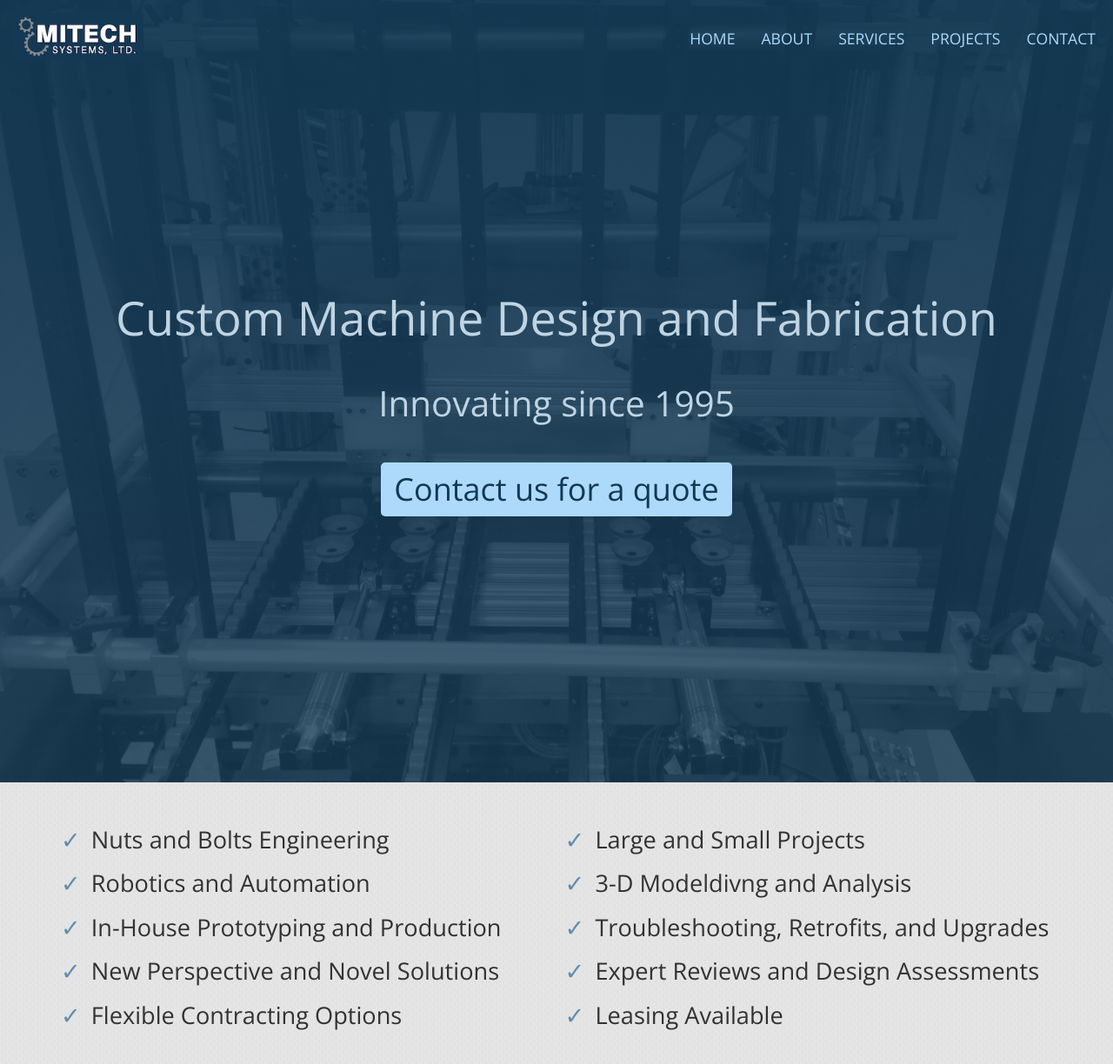
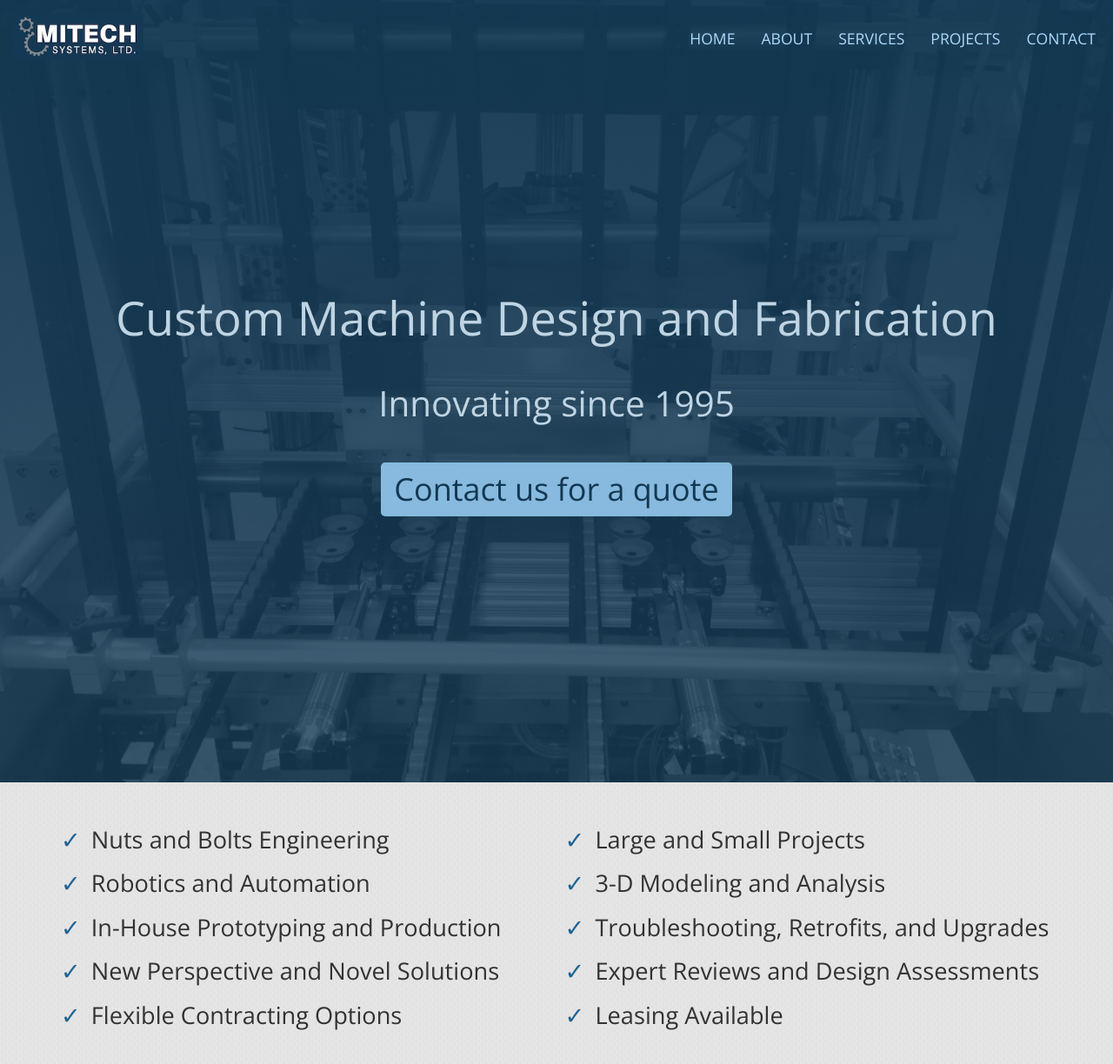
Before and after one commit to mitechsys/mitech, a Jekyll site: the page built from _pages/index.html, in a window 1280 px wide, cut to the strip 0-1229 px from the top of the page. Shown: the top 1224 px of the strip at 87% size. Built offline with Jekyll 4.4.1, drawn with Linux system fonts in a browser that asks for light colours; nearby versions of some CDN libraries.

Commit message:
Update home page styles

```diff
--- a/_includes/services_grid.html
+++ b/_includes/services_grid.html
@@ -3,7 +3,7 @@
     <div><span>&#x2713;</span>Nuts and Bolts Engineering</div>
     <div><span>&#x2713;</span>Large and Small Projects</div>
     <div><span>&#x2713;</span>Robotics and Automation</div>
-    <div><span>&#x2713;</span>3-D Modeldivng and Analysis</div>
+    <div><span>&#x2713;</span>3-D Modeling and Analysis</div>
     <div><span>&#x2713;</span>In-House Prototyping and Production</div>
     <div><span>&#x2713;</span>Troubleshooting, Retrofits, and Upgrades</div>
     <div><span>&#x2713;</span>New Perspective and Novel Solutions</div>
--- a/_sass/header.scss
+++ b/_sass/header.scss
@@ -22,7 +22,7 @@
       font-size: 1.1rem;
       text-transform: uppercase;
       &:hover {
-        color: $lightTextHover;
+        color: mix(black, $lightText, 20%);
       }
     }
   }
@@ -74,7 +74,7 @@
     }
 
     .item {
-      outline: 1px solid $lightTextHover;
+      outline: 1px solid mix(black, $lightText, 20%);
       display: none;
       text-align: center;
       background: $darkBackground;
--- a/_sass/main.scss
+++ b/_sass/main.scss
@@ -4,8 +4,8 @@
 $darkBackground: hsl(205, 63%, 20%);
 $titleText: hsl(205,40%, 82%);
 $lightText: hsl(205, 90%, 83%);
-$lightTextHover: hsl(205, 31%, 53%);
 $lightBackground: hsl(205, 25%, 90%);
+$button: hsl(205, 57%, 70%);
 
 html {
   box-sizing: border-box;
@@ -91,12 +91,15 @@
     }
     a {
       font-size: 4vmin;
-      background: $lightText;
+      background: $button;
       padding: 10px 15px;
       color: $darkBackground;
       text-decoration: none;
       border-radius: 5px;
       display: inline-block;
+      &:hover {
+        background: mix(black, $button, 12%);
+      }
     }
   }
 }
@@ -114,7 +117,7 @@
   grid-template-columns: repeat(2, minmax(0, 1fr));
   font-size: 1.7rem;
   span {
-    color: $lightTextHover;
+    color: lighten($darkBackground, 15%);
     margin-right: 12px;
   }
 }
```
Also changed, not shown: 5 other files.
